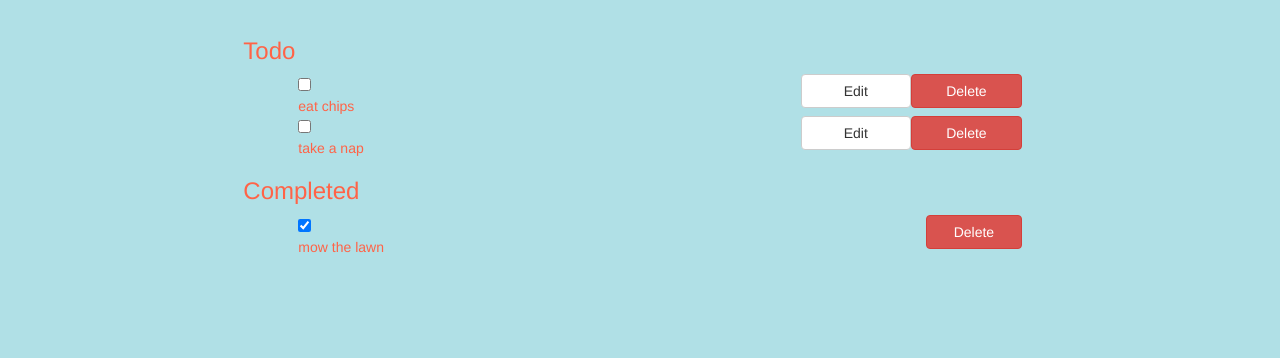
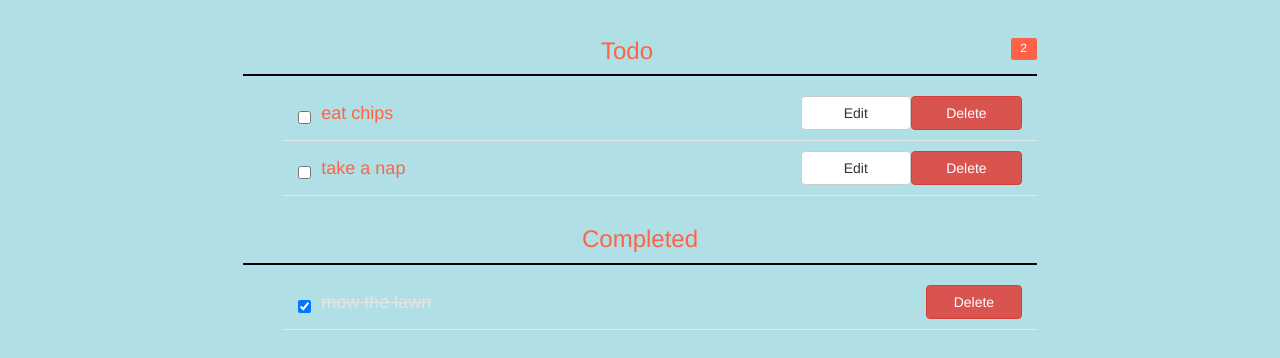
Before and after one commit to basictom/jquery-to-do, a plain HTML site: page index.html in a window 1280 px wide. Shown: the part 54-412 px from the top of the page. Drawn offline with nearby package versions, Linux system fonts and the light colour scheme.

Commit message:
added functionality

```diff
--- a/javascripts/crud.js
+++ b/javascripts/crud.js
@@ -24,6 +24,15 @@ var FbAPI = ((oldCrap) => {
     });
   };
 
+  oldCrap.addTodo = (newTodo) => {
+    return new Promise ((resolve, reject) => {
+      newTodo.id = `item${FbAPI.todoGetter().length}`;
+      console.log("newtodo", newTodo);
+      FbAPI.setSingleTodo(newTodo);
+      resolve();
+    });
+  };
+
   return oldCrap;
 
 })(FbAPI || {});
--- a/javascripts/firebase.js
+++ b/javascripts/firebase.js
@@ -10,6 +10,9 @@ var FbAPI = (() => {
     },
     setTodos : (newArray) => {
       todos = newArray;
+    },
+    setSingleTodo: (newObject) => {
+      todos.push(newObject);
     }
   };
 
--- a/javascripts/main.js
+++ b/javascripts/main.js
@@ -10,14 +10,37 @@ $(document).ready(function(){
     $('.list-container').removeClass('hide');
   });
 
+  $('#add-todo-button').on("click", () => {
+    let newTodo = {
+      isCompleted: false,
+      task: $('#add-todo-text').val()
+    };
+    console.log("newtodo", newTodo);
+    FbAPI.addTodo(newTodo).then(() => {
+      $('#add-todo-text').val("");
+      $('.new-container').addClass('hide');
+      $('.list-container').removeClass('hide');
+      FbAPI.writeDom();
+      countTask();
+    }).catch((error) => {
+      console.log("add to error", error);
+    });
+  });
+
 
 
   FbAPI.getTodos()
   .then(() => {
     FbAPI.writeDom();
+    countTask();
   })
   .catch((error) => {
     console.log("get todos error", error);
   });
 
+  let countTask = () => {
+    let remainingTasks = $('#incomplete-tasks li').length;
+    $('#counter').hide().fadeIn(1000).html(remainingTasks);
+  };
+
 });
--- a/sass/_colors.scss
+++ b/sass/_colors.scss
@@ -1,2 +1,6 @@
 $blue: powderblue;
 $red: tomato;
+$grey: #e9e9e9;
+$black: #000;
+$strike: #e4e4e4;
+$white: #fbfbfb;
--- a/sass/main.scss
+++ b/sass/main.scss
@@ -2,10 +2,61 @@
 
 body {
   background-color: $blue;
-  color: $red;
+    color: $red;
   // padding: 50px;
 }
 
-ul {
-  list-style-type: none;
+.main-container {
+
+  li {
+    overflow: hidden;
+    padding: 10px 0;
+    border-bottom: 1px solid $grey;
+    * {
+      float:left;
+    }
+  }
+  .checkboxStyle {
+    margin-top: 15px !important;
+  }
+  .task {
+    font-size: 18px;
+    line-height: 34px;
+    padding: 0 0 0 10px;
+  }
+  #completed-tasks {
+    .task {
+      text-decoration: line-through;
+      color: $strike;
+    }
+  }
+  .row {
+    text-align:center;
+  }
+  h3 {
+    border-bottom: 2px solid $black;
+    margin: 10px 0;
+    padding: 10px 0;
+    span {
+     background-color: $red;
+     color: $white;
+     font-size: 12px;
+     text-align: center;
+     letter-spacing: 0;
+     display: inline-block;
+     position: relative;
+     border-radius: 2px;
+     height: 22px;
+     width: 26px;
+     padding: 4px 0 0 0;
+     float: right;
+   }
+  }
+
 }
+
+.list-container {
+  .row {
+    text-align:center;
+  }
+}
```
Also changed, not shown: styles/main.css.
